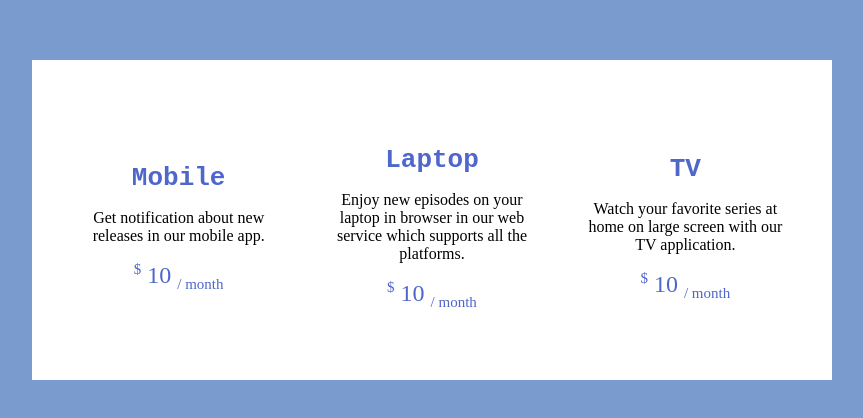
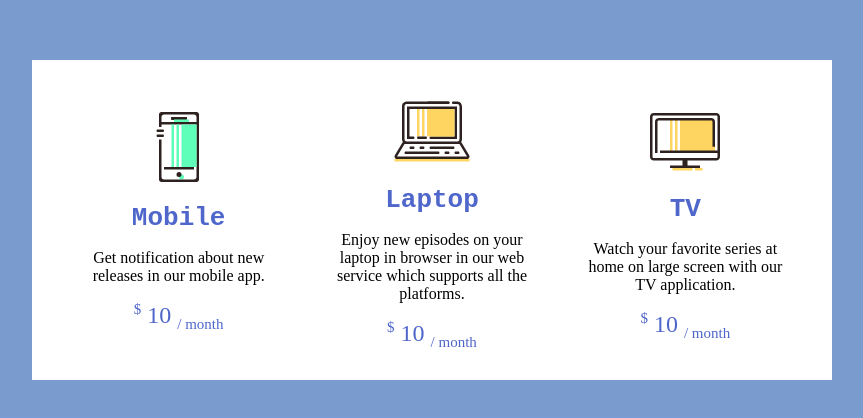
Before and after one commit to DanjumaCodes/loop1step1, a plain HTML site: page index.html in a window 1280 px wide. Shown: the part 180-598 px from the top of the page, without its empty margins (208-1071 px from the left). Drawn offline with Linux system fonts and the light colour scheme.

Commit message:
some changes

```diff
--- a/index.html
+++ b/index.html
@@ -10,7 +10,7 @@
   <body>
     <main>
       <div class="mobile">
-        <img src="./img/device.svg" alt="" />
+        <img src="./image/device.svg" alt="" />
         <h1>Mobile</h1>
         <p>Get notification about new releases in our mobile app.</p>
         <div class="date">
@@ -21,7 +21,7 @@
 
       <!--  -->
       <div class="mobile">
-        <img src="./img/laptop.svg" alt="" />
+        <img src="./image/laptop.svg" alt="" />
         <h1>Laptop</h1>
         <p>Enjoy new episodes on your laptop in browser in our web service which supports all the platforms.</p>
         <div class="date">
@@ -33,7 +33,7 @@
       <!--  -->
 
       <div class="mobile">
-        <img src="./img/monitor.svg" alt="" />
+        <img src="./image/monitor.svg" alt="" />
         <h1>TV</h1>
         <p>Watch your favorite series at home on large screen with our TV application.</p>
         <div class="date">
```
